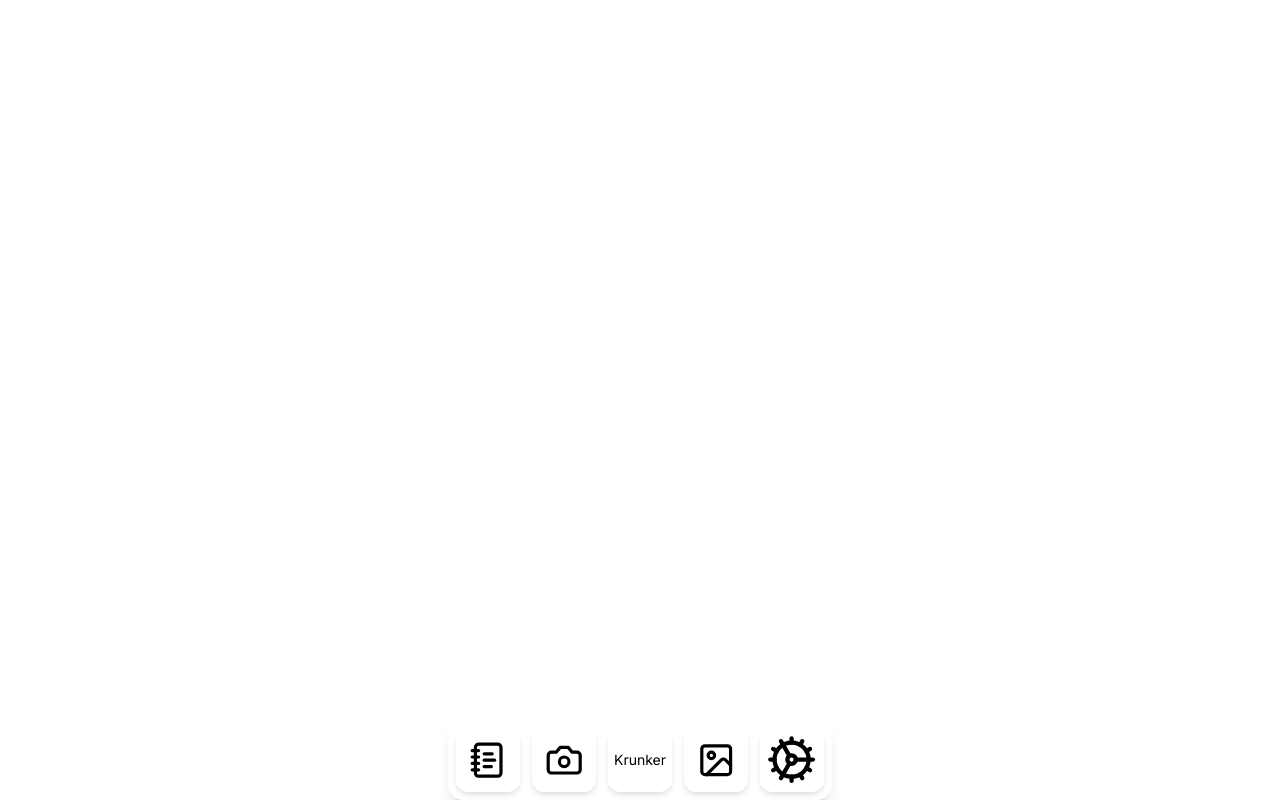
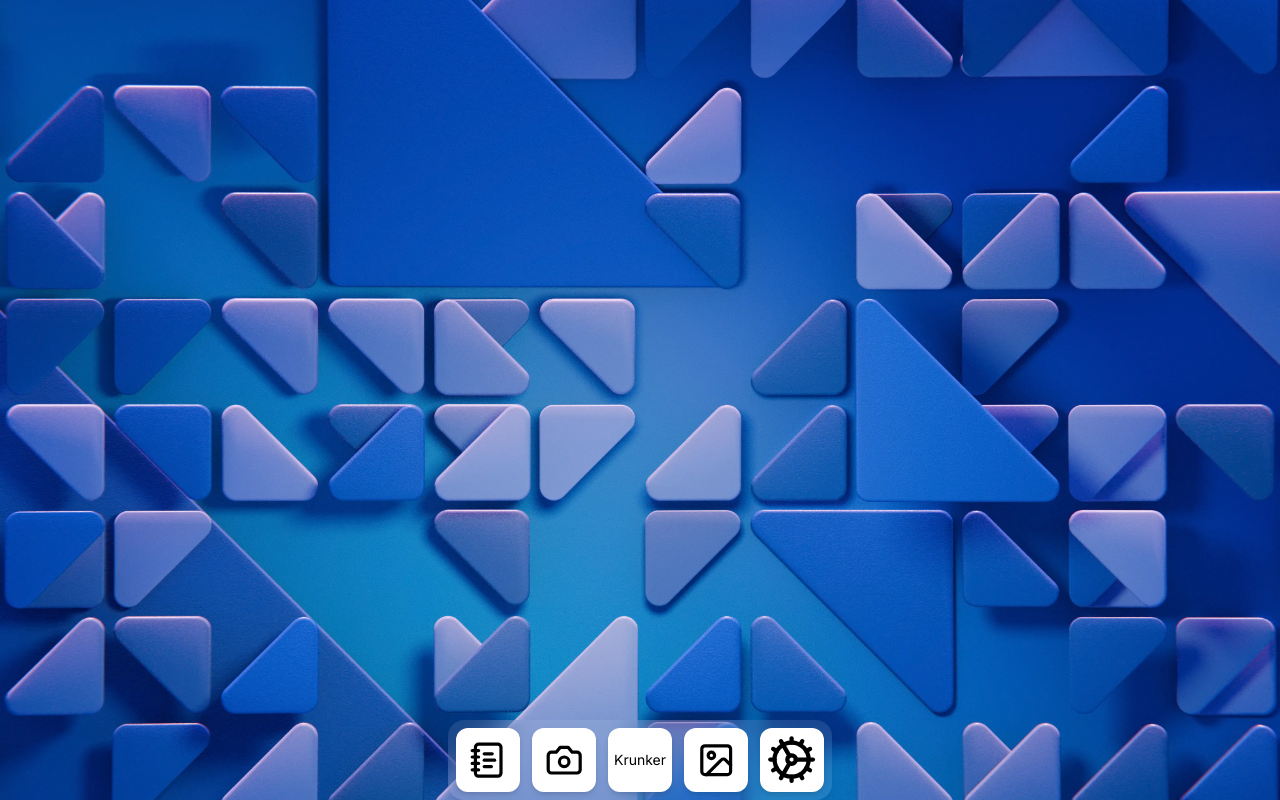
Before and after one commit to MiGoYAm/windows-js, a Next.js app: page / in a window 1280 px wide. Built offline with nearby package versions, Linux system fonts and the light colour scheme.

Commit message:
fix wallpaper

```diff
--- a/app/page.tsx
+++ b/app/page.tsx
@@ -8,6 +8,7 @@ import React from "react";
 import Window from "@/components/App";
 import { windowAtomsAtom } from "@/lib/atoms";
 import { wallpaperAtom } from "@/components/apps/Settings";
+import Image, { getImageProps } from "next/image";
 
 export default function Home() {
   useWindowSize();
@@ -25,14 +26,15 @@ function Wallpaper() {
   const wallpaper = useAtomValue(wallpaperAtom);
 
   return (
-    wallpaper && (
-      <div
-        className="absolute h-screen w-screen bg-cover bg-center"
-        style={{
-          backgroundImage: `url(${wallpaper.src})`,
-        }}
-      />
-    )
+    <Image
+      src={wallpaper}
+      alt="Wallpaper"
+      fill
+      sizes="100vw"
+      priority
+      quality={85}
+      className="z-0 object-cover"
+    />
   );
 }
 
--- a/components/apps/Settings.tsx
+++ b/components/apps/Settings.tsx
@@ -1,7 +1,7 @@
 "use client";
 
 import Image, { StaticImageData } from "next/image";
-import { Cog, Dock, ImagePlus, Wallpaper } from "lucide-react";
+import { Cog, ImagePlus, Wallpaper } from "lucide-react";
 import AdwaitaDark from "@/public/wallpapers/adwaita-d.webp";
 import Adwaita from "@/public/wallpapers/adwaita-l.webp";
 import AmberDark from "@/public/wallpapers/amber-d.webp";
@@ -36,11 +36,6 @@ import { atomWithStorage } from "jotai/utils";
 import { useState } from "react";
 import { useTheme } from "next-themes";
 
-export const wallpaperAtom = atomWithStorage<StaticImageData | null>(
-  "wallpaper",
-  null,
-);
-
 export const wallpapers = [
   AdwaitaDark,
   Adwaita,
@@ -73,24 +68,25 @@ export const wallpapers = [
   Vnc,
 ];
 
+export const wallpaperAtom = atomWithStorage<StaticImageData>(
+  "wallpaper",
+  wallpapers[0],
+);
+
 const tabsArray = [
   {
     name: "Wygląd",
     icon: <Wallpaper size={20} className="box-content inline pr-2" />,
     component: AppereanceTab,
   },
-  // {
-  //   name: "Dock",
-  //   icon: <Dock size={20} className="box-content inline pr-2" />
-  // }
 ];
 
 export default function Settings() {
   const [selectedTab, selectTab] = useState(0);
 
   return (
-    <div className="@container flex flex-1 overflow-y-auto">
-      <ul className="@sm:block group hidden max-w-56 flex-1 border-r border-zinc-300 bg-neutral-100 p-2 text-sm font-medium dark:border-zinc-600 dark:bg-neutral-800">
+    <div className="flex flex-1 overflow-y-auto @container">
+      <ul className="group hidden max-w-56 flex-1 border-r border-zinc-300 bg-neutral-100 p-2 text-sm font-medium @sm:block dark:border-zinc-600 dark:bg-neutral-800">
         {tabsArray.map((tab, index) => (
           <li
             key={index}
--- a/package.json
+++ b/package.json
@@ -10,14 +10,14 @@
   },
   "dependencies": {
     "@tailwindcss/container-queries": "^0.1.1",
-    "@use-gesture/react": "^10.3.1",
     "framer-motion": "^11.1.7",
     "jotai": "^2.8.0",
     "lucide-react": "^0.376.0",
     "next": "14.2.3",
     "next-themes": "^0.3.0",
     "react": "^18",
-    "react-dom": "^18"
+    "react-dom": "^18",
+    "sharp": "^0.33.4"
   },
   "devDependencies": {
     "@types/node": "^20",
```
Also changed, not shown: 1 other file (tests, documents, lock files or other folders).
